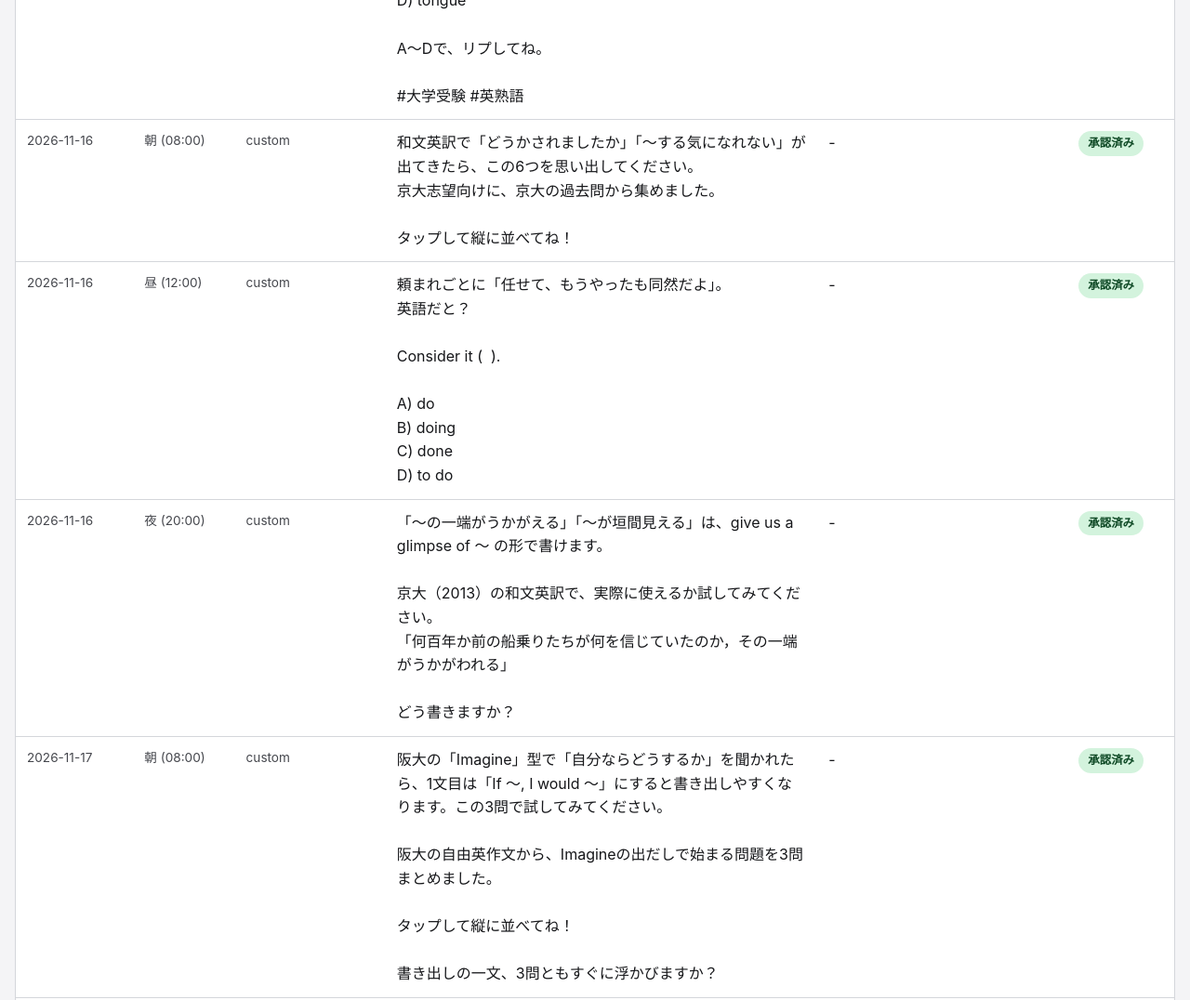
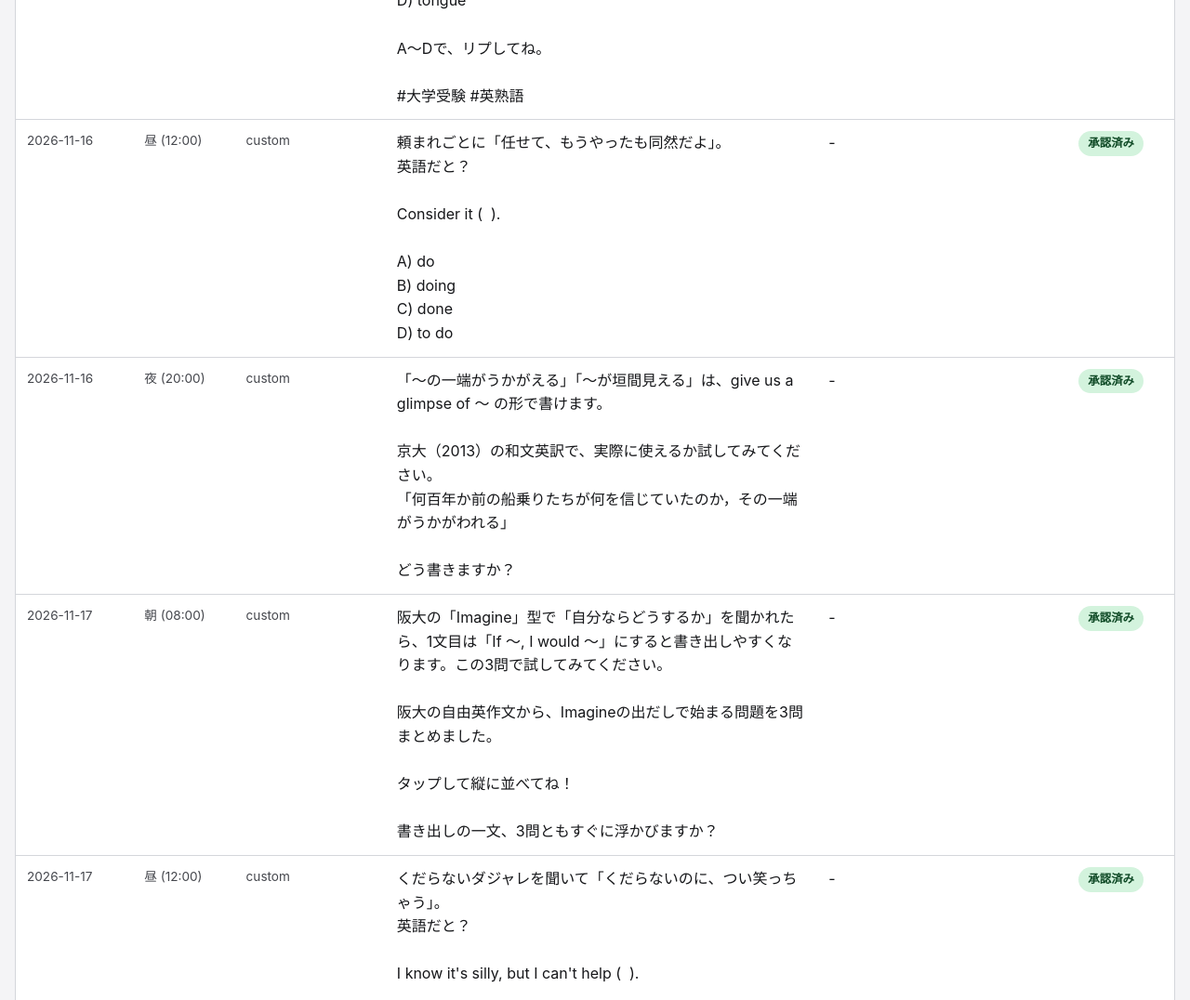
Before and after one commit to yama9haru-bit/boost-x-view, a plain HTML site: page index.html in a window 1280 px wide. Shown: the part 2980-4056 px from the top of the page at 93% size. Drawn offline with Linux system fonts and the light colour scheme.

Commit message:
Update public view (2026-11-15T23:00:11Z)
Co-Authored-By: Claude Fable 5 <noreply@anthropic.com>

```diff
--- a/index.html
+++ b/index.html
@@ -184,10 +184,7 @@ D) tongue
 
 A〜Dで、リプしてね。
 
-#大学受験 #英熟語</td><td class='text-cell'>-</td><td><span class='badge badge-pending'>承認待ち</span></td></tr><tr><td class='meta'>2026-11-16</td><td class='meta'>朝 (08:00)</td><td class='meta'>custom</td><td class='text-cell'>和文英訳で「どうかされましたか」「〜する気になれない」が出てきたら、この6つを思い出してください。
-京大志望向けに、京大の過去問から集めました。
-
-タップして縦に並べてね！</td><td class='text-cell'>-</td><td><span class='badge badge-approved'>承認済み</span></td></tr><tr><td class='meta'>2026-11-16</td><td class='meta'>昼 (12:00)</td><td class='meta'>custom</td><td class='text-cell'>頼まれごとに「任せて、もうやったも同然だよ」。
+#大学受験 #英熟語</td><td class='text-cell'>-</td><td><span class='badge badge-pending'>承認待ち</span></td></tr><tr><td class='meta'>2026-11-16</td><td class='meta'>昼 (12:00)</td><td class='meta'>custom</td><td class='text-cell'>頼まれごとに「任せて、もうやったも同然だよ」。
 英語だと？
 
 Consider it (  ).
@@ -424,7 +421,10 @@ D) Tom has been to Germany two years ago.
 
 A〜Dで、リプしてね。
 
-#大学受験 #英作文</td><td class='text-cell'>-</td><td><span class='badge badge-pending'>承認待ち</span></td></tr></table></div><h2 style='font-size:1.05rem;margin:24px 0 8px'>投稿済み(最新順、最大30件)</h2><div class='table-wrap'><table><tr><th>日付</th><th>スロット</th><th>種別</th><th>本文</th><th>リプ</th><th>状態</th><th>リンク</th></tr><tr><td class='meta'>2026-11-15</td><td class='meta'>夜 (20:00)</td><td class='meta'>custom</td><td class='text-cell'>神戸大学（2013）の和文英訳、「大切なことは〜ということだ」の1文の問題。</td><td class='text-cell'>-</td><td><span class='badge badge-posted'>投稿済み</span></td><td><a class='tweet-link' href='https://twitter.com/i/web/status/2121921184212402310' rel='noopener' target='_blank'>本文を見る →</a></td></tr><tr><td class='meta'>2026-11-15</td><td class='meta'>朝 (08:00)</td><td class='meta'>custom</td><td class='text-cell'>東大の和文英訳に実際に出た日本語で、直訳すると減点されやすい表現まとめ 第19弾
+#大学受験 #英作文</td><td class='text-cell'>-</td><td><span class='badge badge-pending'>承認待ち</span></td></tr></table></div><h2 style='font-size:1.05rem;margin:24px 0 8px'>投稿済み(最新順、最大30件)</h2><div class='table-wrap'><table><tr><th>日付</th><th>スロット</th><th>種別</th><th>本文</th><th>リプ</th><th>状態</th><th>リンク</th></tr><tr><td class='meta'>2026-11-16</td><td class='meta'>朝 (08:00)</td><td class='meta'>custom</td><td class='text-cell'>和文英訳で「どうかされましたか」「〜する気になれない」が出てきたら、この6つを思い出してください。
+京大志望向けに、京大の過去問から集めました。
+
+タップして縦に並べてね！</td><td class='text-cell'>-</td><td><span class='badge badge-posted'>投稿済み</span></td><td><a class='tweet-link' href='https://twitter.com/i/web/status/2122102377616695579' rel='noopener' target='_blank'>本文を見る →</a></td></tr><tr><td class='meta'>2026-11-15</td><td class='meta'>夜 (20:00)</td><td class='meta'>custom</td><td class='text-cell'>神戸大学（2013）の和文英訳、「大切なことは〜ということだ」の1文の問題。</td><td class='text-cell'>-</td><td><span class='badge badge-posted'>投稿済み</span></td><td><a class='tweet-link' href='https://twitter.com/i/web/status/2121921184212402310' rel='noopener' target='_blank'>本文を見る →</a></td></tr><tr><td class='meta'>2026-11-15</td><td class='meta'>朝 (08:00)</td><td class='meta'>custom</td><td class='text-cell'>東大の和文英訳に実際に出た日本語で、直訳すると減点されやすい表現まとめ 第19弾
 
 タップして縦に並べてね！
 
@@ -602,9 +602,4 @@ https://boost.chocoschools.com</td><td><span class='badge badge-posted'>投稿
 
 2分で解けます。習ったはずなのに、だいたい2つで迷うやつです。
 
-2枚目に正解と理由。赤字は赤シートで隠して何度でも。</td><td class='text-cell'>-</td><td><span class='badge badge-posted'>投稿済み</span></td><td><a class='tweet-link' href='https://twitter.com/i/web/status/2116847748188364970' rel='noopener' target='_blank'>本文を見る →</a></td></tr><tr><td class='meta'>2026-11-01</td><td class='meta'>朝 (08:00)</td><td class='meta'>custom</td><td class='text-cell'>東大・九大・神戸大・京大・阪大の和文英訳に実際に出た日本語で、直訳すると減点される表現まとめ 第11弾
-
-タップして縦に並べてね！
-
-(×を隠して、どこがダメか考えてから見るのがおすすめ)</td><td class='text-cell'>前回の第10弾はこちら👇
-ほかの回もあわせて見てね。</td><td><span class='badge badge-posted'>投稿済み</span></td><td><a class='tweet-link' href='https://twitter.com/i/web/status/2116666546722635840' rel='noopener' target='_blank'>本文を見る →</a><br><a class='tweet-link' href='https://twitter.com/i/web/status/2116666551684456781' rel='noopener' target='_blank'>リプを見る →</a></td></tr></table></div><footer class='page-footer'><a class='tweet-link' href='https://github.com/yama9haru-bit/boost-x-view/commits/main' rel='noopener'>更新履歴</a> — <a class='tweet-link' href='https://github.com/yama9haru-bit/boost-x-view' rel='noopener'>このページについて</a></footer></body></html>
+2枚目に正解と理由。赤字は赤シートで隠して何度でも。</td><td class='text-cell'>-</td><td><span class='badge badge-posted'>投稿済み</span></td><td><a class='tweet-link' href='https://twitter.com/i/web/status/2116847748188364970' rel='noopener' target='_blank'>本文を見る →</a></td></tr></table></div><footer class='page-footer'><a class='tweet-link' href='https://github.com/yama9haru-bit/boost-x-view/commits/main' rel='noopener'>更新履歴</a> — <a class='tweet-link' href='https://github.com/yama9haru-bit/boost-x-view' rel='noopener'>このページについて</a></footer></body></html>
```
